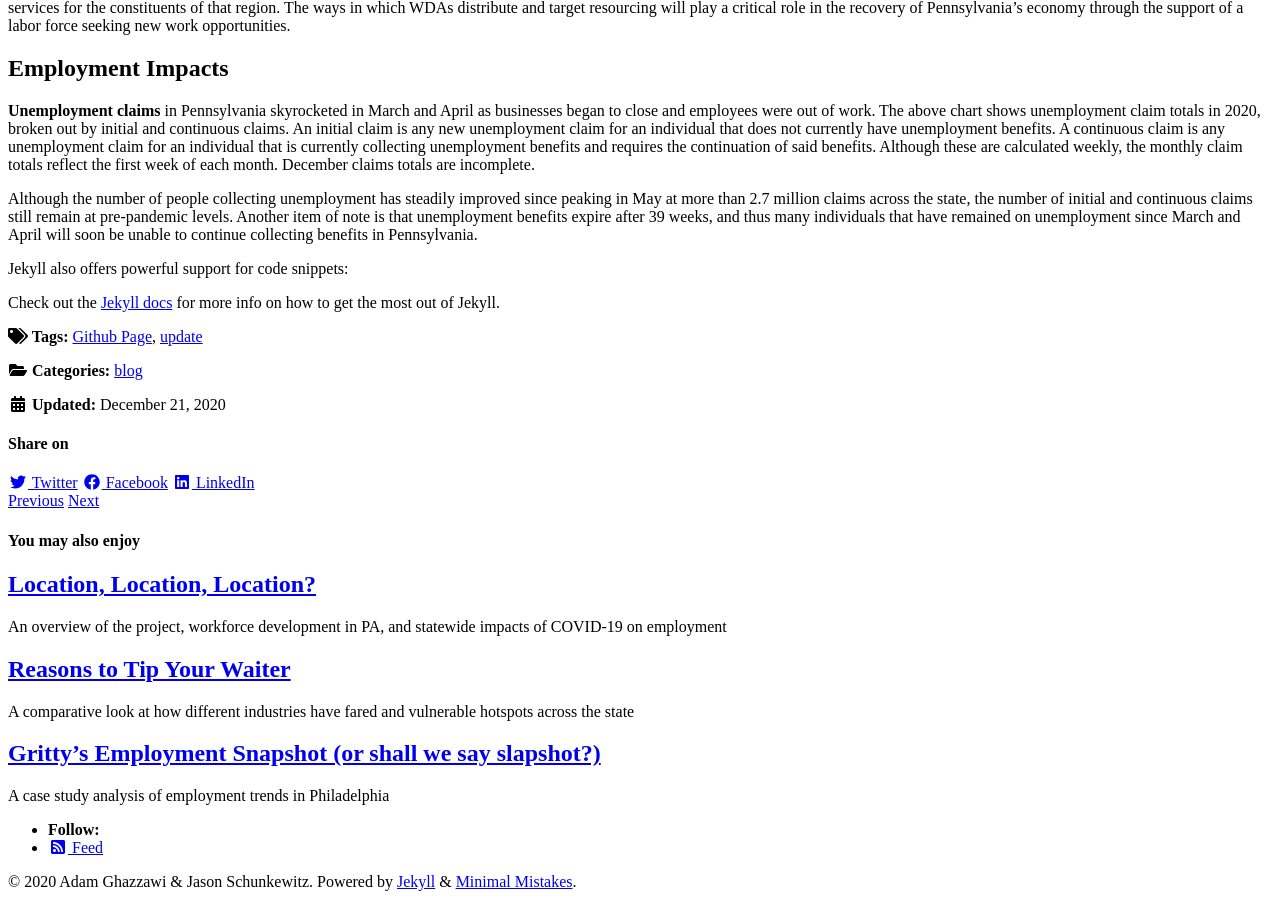
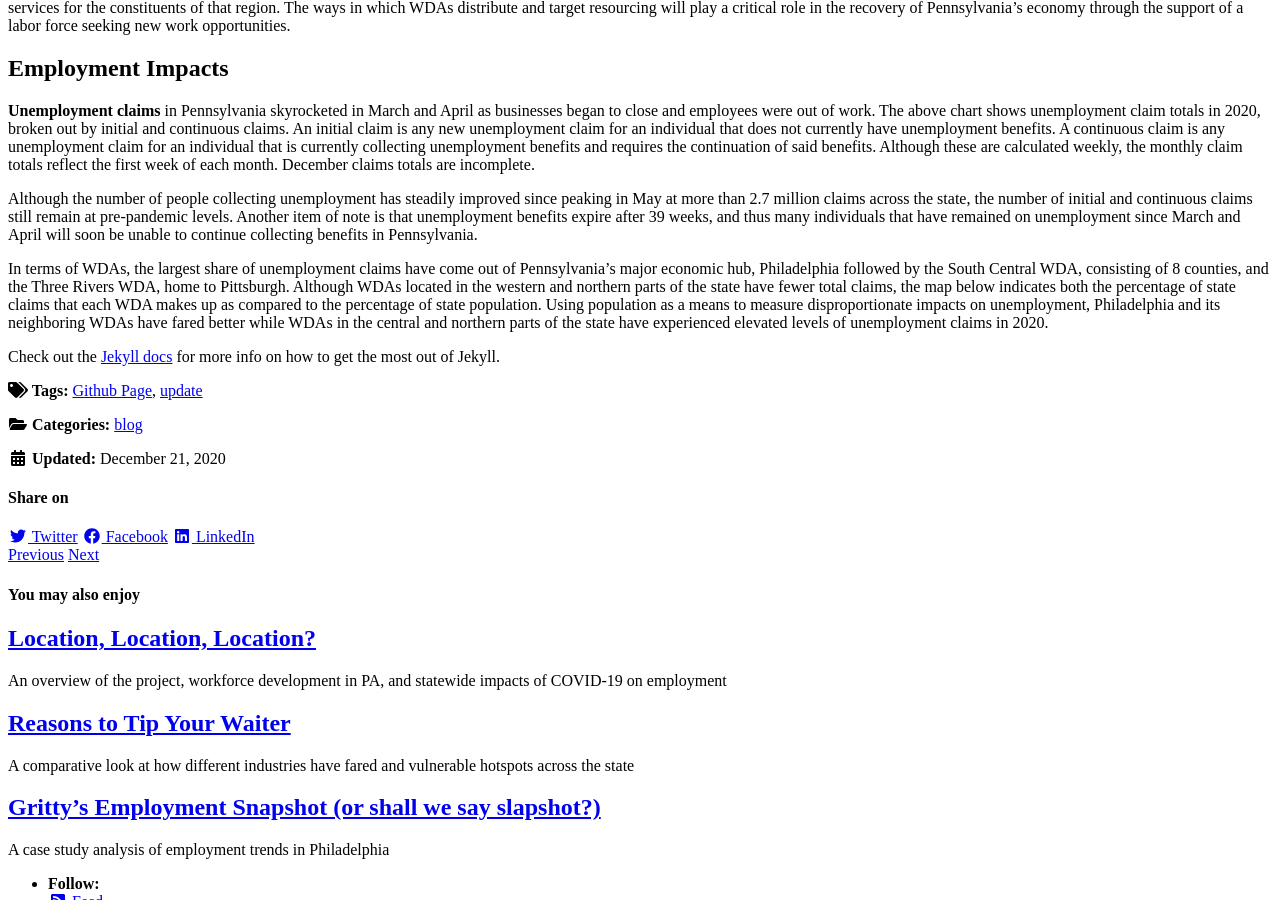
Before and after one commit to amghazzawi/PAemployment, a Jekyll site: the page built from _posts/2019-04-18-welcome-to-github-pages.md, in a window 1280 px wide and 900 px high, scrolled down 1210 px. Built offline with Jekyll 4.4.1, drawn with Linux system fonts in a browser that asks for light colours; cached includes are drawn as plain includes; nearby versions of some CDN libraries; some of the changed lines change nothing that is shown.

Commit message:
Update 2019-04-18-welcome-to-github-pages.md

```diff
--- a/_posts/2019-04-18-welcome-to-github-pages.md
+++ b/_posts/2019-04-18-welcome-to-github-pages.md
@@ -5,8 +5,8 @@ excerpt: "An overview of the project, workforce development in PA, and statewide
 categories:
   - blog
 hv-loader:
-  hv-chart-1: ["charts/1_totclaimshvplot.html", "400"]
-  hv-chart-2: ["charts/1_totclaimsbyWDAhvplot.html", "600"]
+  hv-chart-1: ["charts/1_totclaimshvplot.html", "350"]
+  hv-chart-2: ["charts/1_totclaimsbyWDAhvplot.html", "550"]
   hv-chart-3: ["charts/1_totclaimsmap.html", "400"]
   hv-chart-4: ["charts/1_industryclaimshvplot.html", "400"]
   hv-chart-5: ["charts/1_jobpostshvplot.html", "400"]
@@ -35,7 +35,7 @@ Although the number of people collecting unemployment has steadily improved sinc
 
 <div id="hv-chart-2"></div>
 
-Jekyll also offers powerful support for code snippets:
+In terms of WDAs, the largest share of unemployment claims have come out of Pennsylvania's major economic hub, Philadelphia followed by the South Central WDA, consisting of 8 counties, and the Three Rivers WDA, home to Pittsburgh. Although WDAs located in the western and northern parts of the state have fewer total claims, the map below indicates both the percentage of state claims that each WDA makes up as compared to the percentage of state population. Using population as a means to measure disproportionate impacts on unemployment, Philadelphia and its neighboring WDAs have fared better while WDAs in the central and northern parts of the state have experienced elevated levels of unemployment claims in 2020.
 
 <div id="hv-chart-3"></div>
 
```
